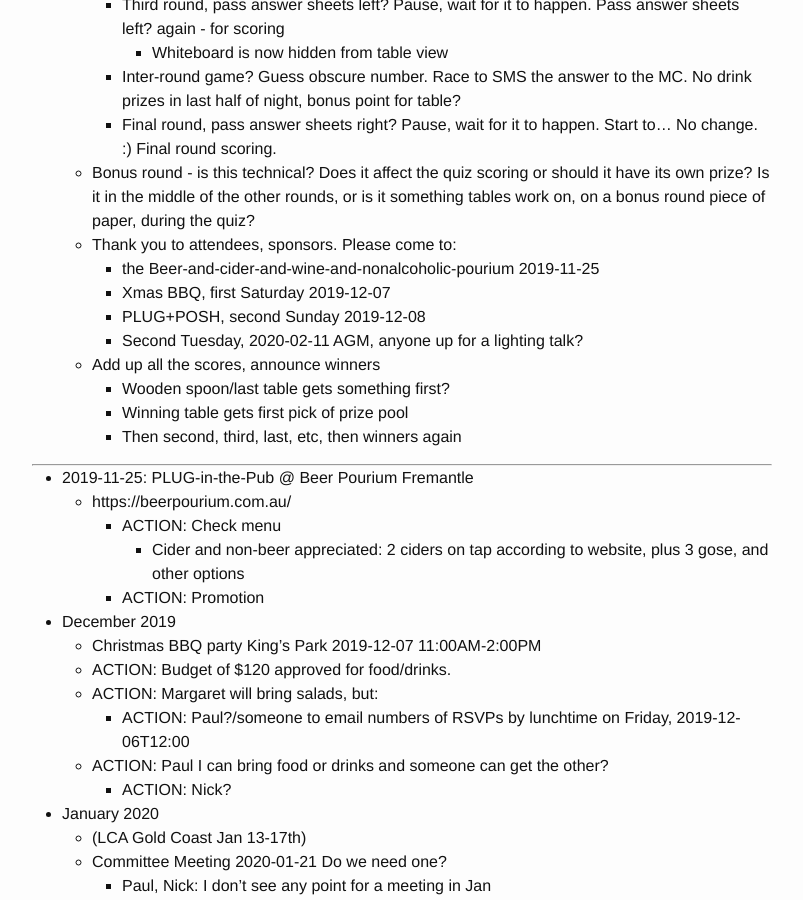
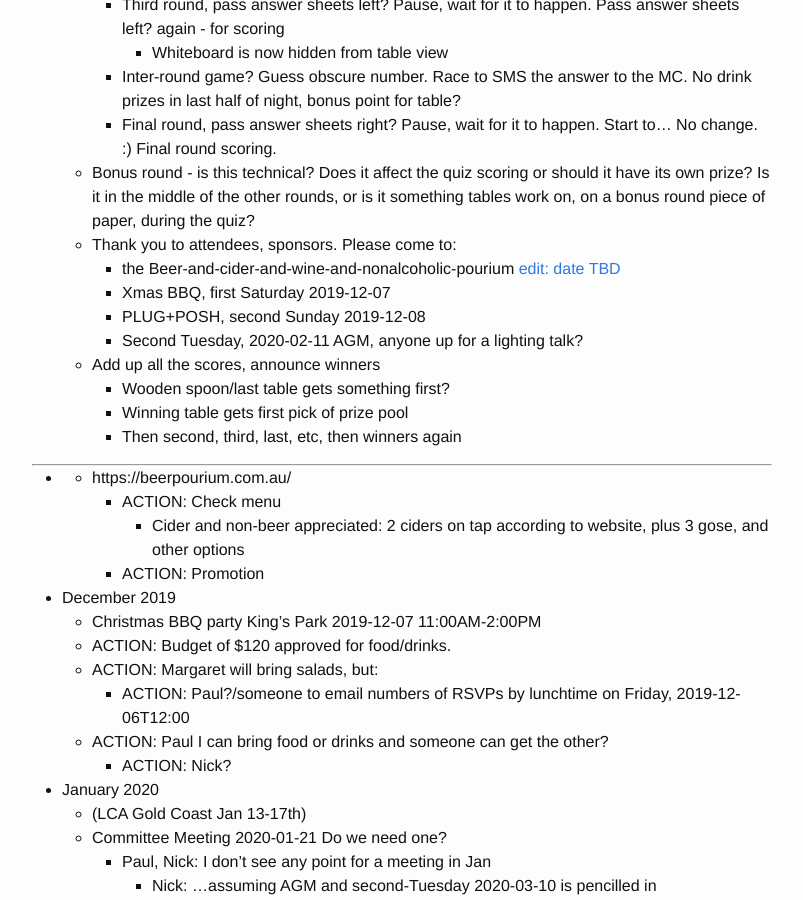
Before and after one commit to plugorgau/plugorgau.github.io, a Jekyll site: the page built from _posts/minutes/2019-11-12-minutes.md, in a window 1280 px wide and 900 px high, scrolled down 3166 px. Shown: the whole window, without its empty margins (238-1041 px from the left). Built offline with Jekyll 4.4.1, drawn with Linux system fonts in a browser that asks for light colours; nearby versions of some CDN libraries.

Commit message:
Reschedule

```diff
--- a/_posts/minutes/2019-11-12-minutes.md
+++ b/_posts/minutes/2019-11-12-minutes.md
@@ -116,7 +116,7 @@ https://github.com/plugorgau/plugorgau.github.io/blob/master/_posts/minutes/2019
      * Final round, pass answer sheets right? Pause, wait for it to happen. Start to... No change. :) Final round scoring.
    * Bonus round - is this technical? Does it affect the quiz scoring or should it have its own prize? Is it in the middle of the other rounds, or is it something tables work on, on a bonus round piece of paper, during the quiz?
    * Thank you to attendees, sponsors. Please come to:
-     * the Beer-and-cider-and-wine-and-nonalcoholic-pourium 2019-11-25
+     * the Beer-and-cider-and-wine-and-nonalcoholic-pourium [edit: date TBD]
      * Xmas BBQ, first Saturday 2019-12-07
      * PLUG+POSH, second Sunday 2019-12-08
      * Second Tuesday, 2020-02-11 AGM, anyone up for a lighting talk?
@@ -126,7 +126,7 @@ https://github.com/plugorgau/plugorgau.github.io/blob/master/_posts/minutes/2019
      * Then second, third, last, etc, then winners again
 
 ----
-   * 2019-11-25: PLUG-in-the-Pub @ Beer Pourium Fremantle
+   * [Edit: Date TBD]: PLUG-in-the-Pub @ Beerpourium Fremantle
      * https://beerpourium.com.au/
        * ACTION: Check menu
          * Cider and non-beer appreciated: 2 ciders on tap according to website, plus 3 gose, and other options
```
